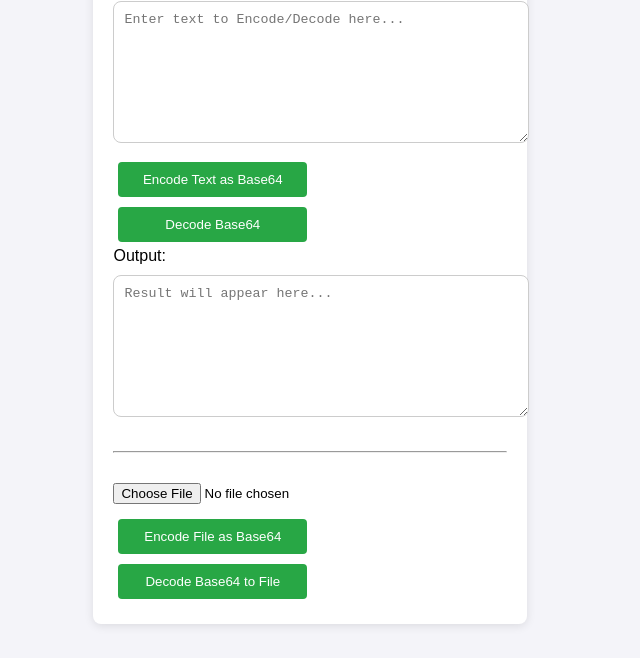
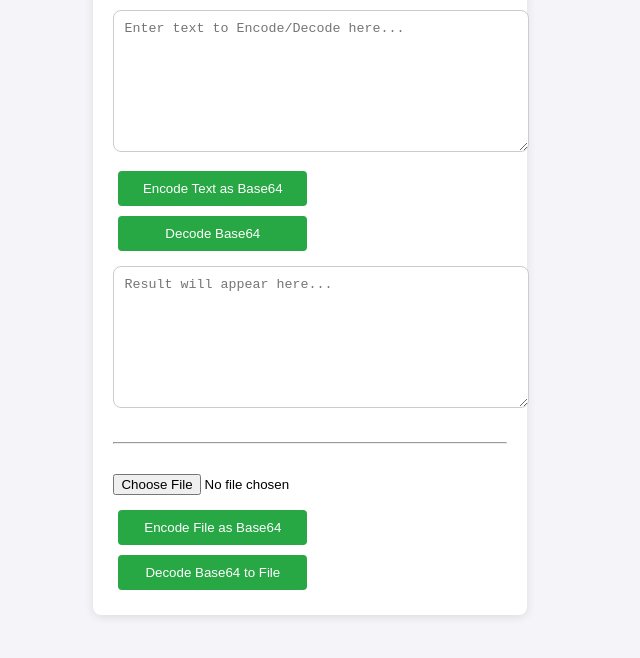
Before and after one commit to hareenl/base64, a plain HTML site: page index.html in a window 1280 px wide. Shown: the part 142-800 px from the top of the page, without its empty margins (330-970 px from the left). Drawn offline with Linux system fonts and the light colour scheme.

Commit message:
Update index.html

```diff
--- a/index.html
+++ b/index.html
@@ -24,7 +24,6 @@
 
     <!-- Output section for displaying results -->
     <div class="output-section">
-      <label for="output-text">Output:</label>
       <textarea id="output-text" readonly placeholder="Result will appear here..."></textarea>
     </div>
 
```
